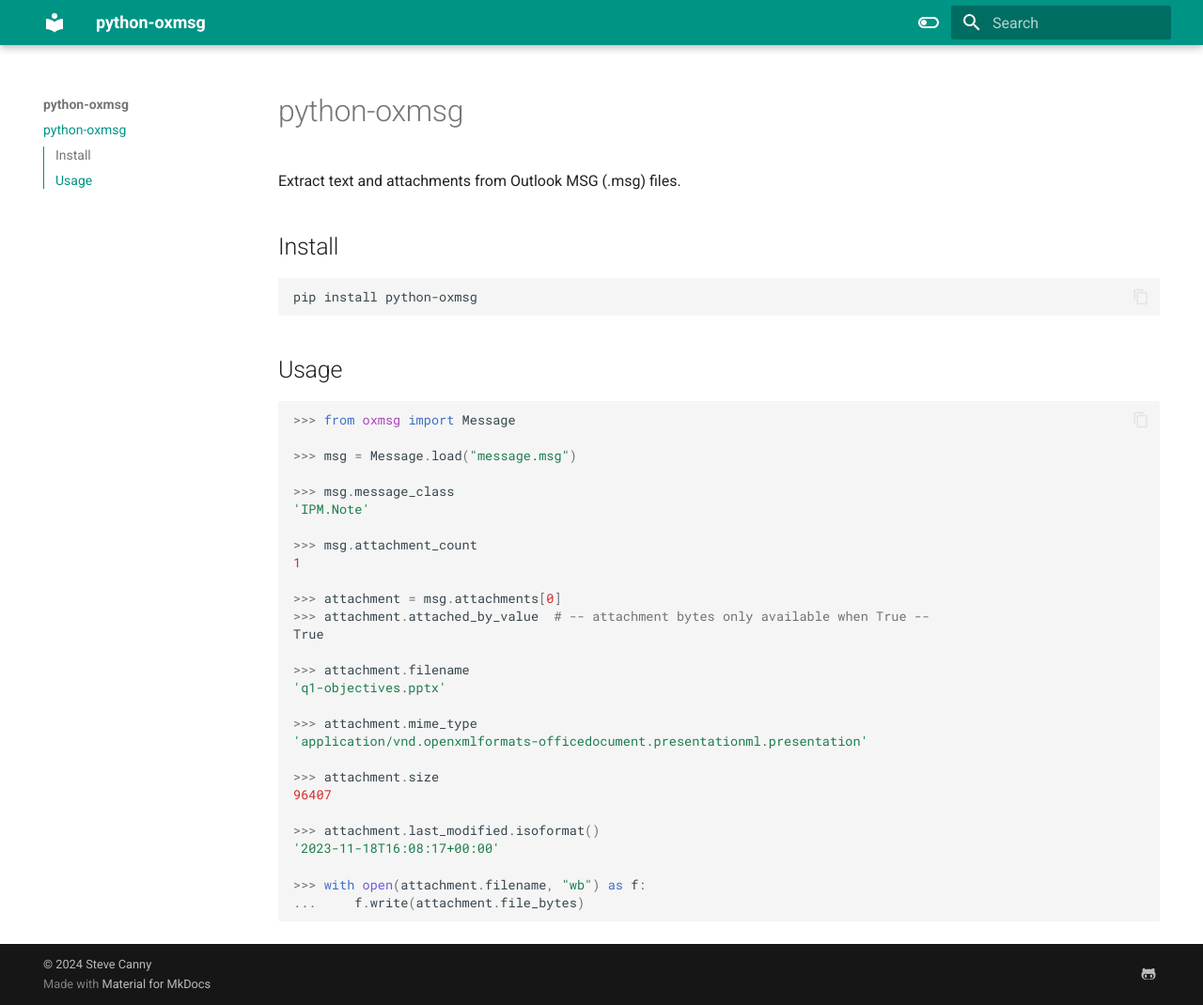
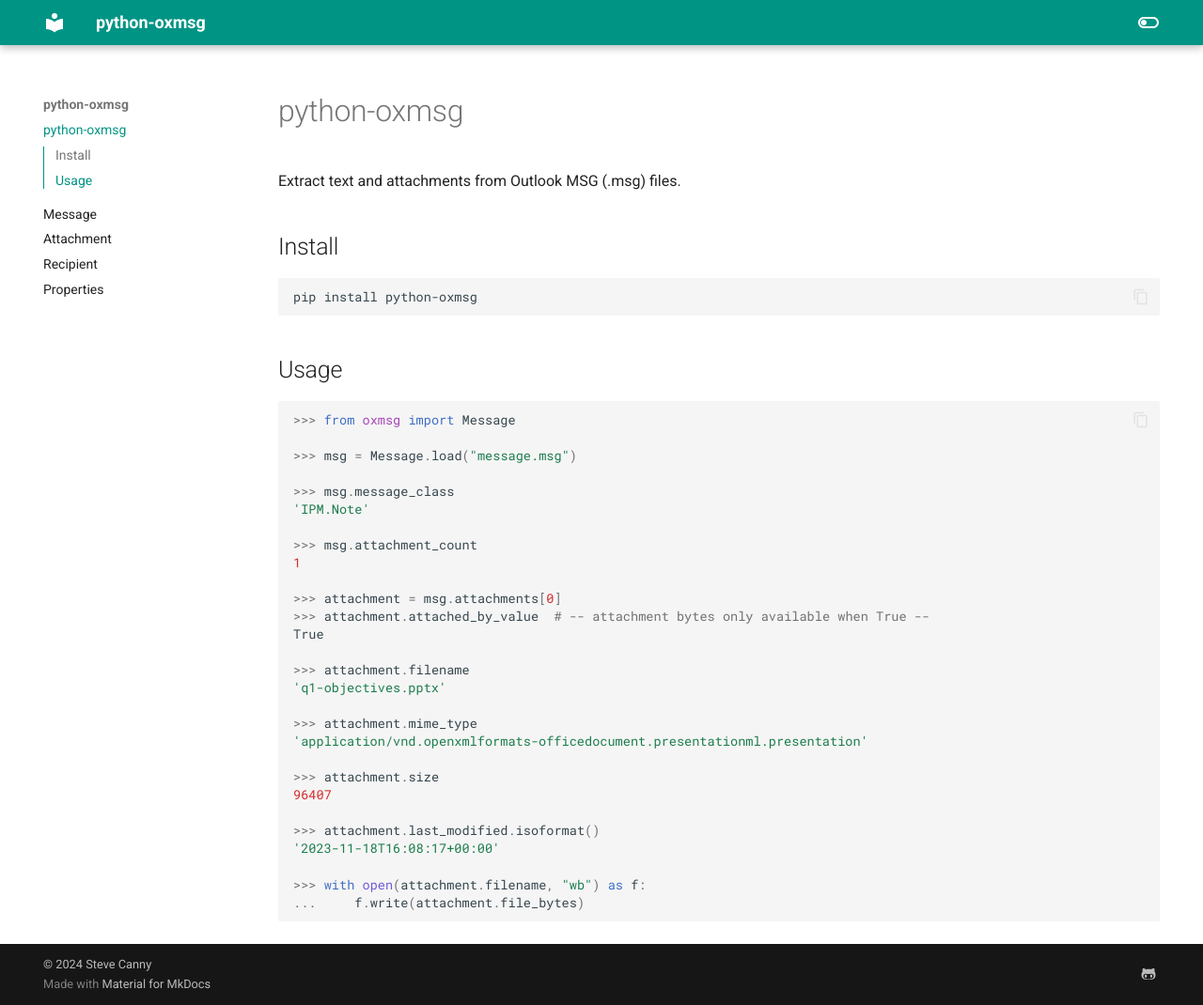
Before and after one commit to scanny/python-oxmsg, an MkDocs documentation site: the page built from docs/index.md, in a window 1280 px wide and 1070 px high. Shown: the whole window at 94% size. Built offline with MkDocs 1.6.1 and Material for MkDocs 9.7.7, drawn with Linux system fonts in a browser that asks for light colours.

Commit message:
docs: complete docs

```diff
--- a/mkdocs.yml
+++ b/mkdocs.yml
@@ -16,6 +16,26 @@
   - pymdownx.inlinehilite
   - pymdownx.snippets
   - pymdownx.superfences
+
+nav:
+  - index.md
+  - message.md
+  - attachment.md
+  - recipient.md
+  - properties.md
+
+
+plugins:
+  - mkdocstrings:
+      handlers:
+        python:
+          paths: [src]
+          options:
+            group_by_category: false
+            members_order: source
+            show_signature_annotations: true
+            show_source: false
+            signature_crossrefs: true
 
 theme:
   name: material
--- a/requirements-docs.txt
+++ b/requirements-docs.txt
@@ -1 +1,3 @@
 mkdocs-material
+mkdocstrings
+mkdocstrings-python
```
Also changed, not shown: docs/attachment.md (added, +1 -0 lines), docs/message.md (added, +1 -0 lines), docs/properties.md (added, +1 -0 lines), docs/recipient.md (added, +1 -0 lines).
